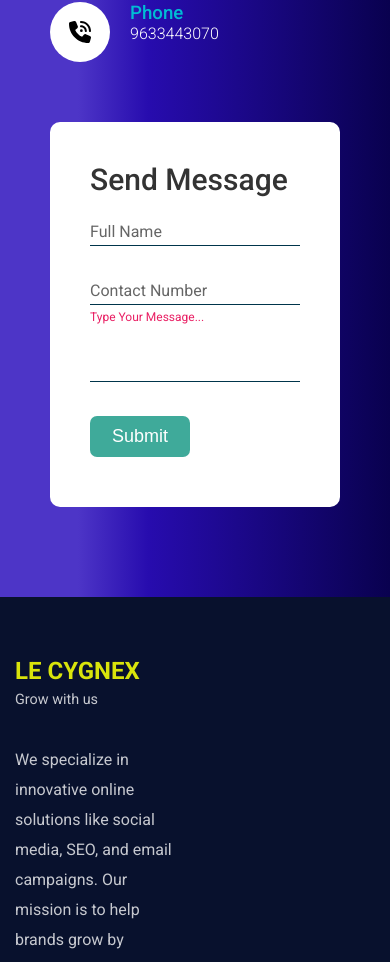
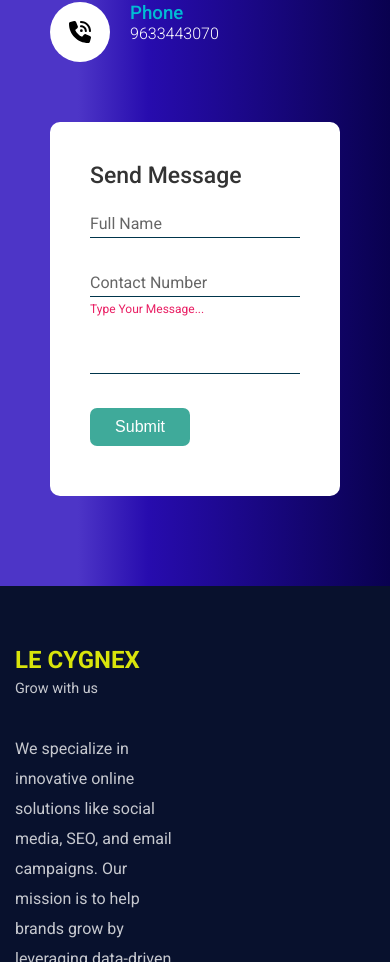
Before and after one commit to Nihalpm123/lecygnex, a React (Vite) app: page / in a window 390 px wide. Shown: the part 3990-4952 px from the top of the page. Built offline with nearby package versions, Linux system fonts and the light colour scheme.

Commit message:
form style updated

```diff
--- a/src/styles/form.css
+++ b/src/styles/form.css
@@ -151,3 +151,12 @@
 
 
 }
+
+@media only screen and (max-width: 768px){
+    .contactForm h2{
+        font-size: 23px;
+    }
+    .contactForm .inputBox input[type="submit"]{
+        font-size: 16px;
+    }
+}
```
